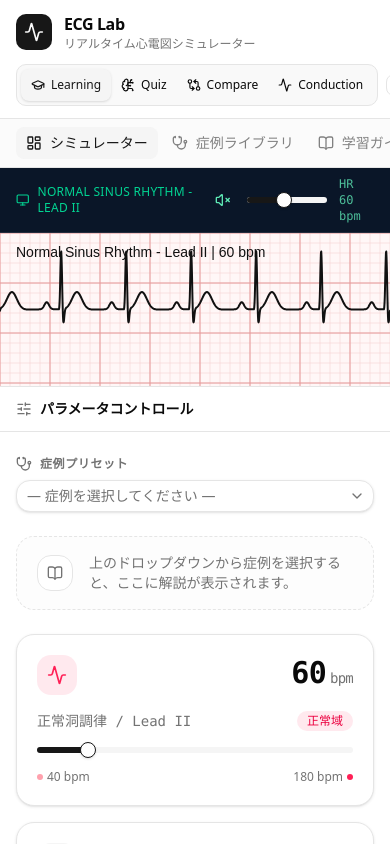
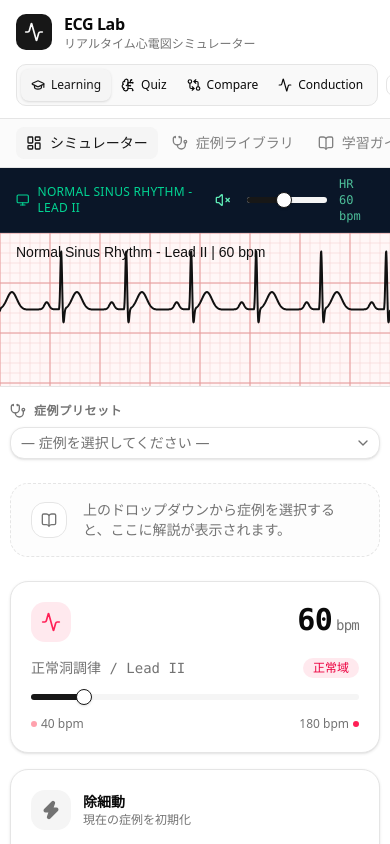
Before and after one commit to ku-maker/ECG-lab, a Next.js app: page / in a window 390 px wide. Built offline with nearby package versions, Linux system fonts and the light colour scheme.

Commit message:
improve mobile learning readability

```diff
--- a/components/CaseExplanationCard.tsx
+++ b/components/CaseExplanationCard.tsx
@@ -107,7 +107,7 @@ export function CaseExplanationCard({
   return (
     <div
       className={cn(
-        "flex gap-4 rounded-2xl border px-5 py-4 shadow-lg transition-all duration-500",
+        "rounded-2xl border px-3 py-3 shadow-lg transition-all duration-500 md:flex md:gap-4 md:px-5 md:py-4",
         config.containerClass,
         config.glowClass
       )}
@@ -117,7 +117,7 @@ export function CaseExplanationCard({
       {/* アイコン */}
       <div
         className={cn(
-          "flex size-10 shrink-0 items-center justify-center rounded-xl",
+          "hidden size-10 shrink-0 items-center justify-center rounded-xl md:flex",
           config.iconClass
         )}
       >
@@ -127,6 +127,14 @@ export function CaseExplanationCard({
       {/* テキスト */}
       <div className="min-w-0 flex-1">
         <div className="mb-1.5 flex flex-wrap items-center gap-2">
+          <span
+            className={cn(
+              "flex size-7 shrink-0 items-center justify-center rounded-lg md:hidden",
+              config.iconClass
+            )}
+          >
+            <Icon className="size-4" aria-hidden />
+          </span>
           <h3 className="text-sm font-bold tracking-tight md:text-base">
             {selectedCase.label}
           </h3>
@@ -147,20 +155,20 @@ export function CaseExplanationCard({
             {config.label}
           </span>
         </div>
-        <div className="space-y-5">
+        <div className="space-y-4 md:space-y-5">
           <section className="space-y-2">
             <div className="flex items-center gap-2 text-xs font-semibold uppercase tracking-wider text-foreground/80">
               <BookOpen className="size-3.5 text-muted-foreground" aria-hidden />
               Overview
             </div>
-            <p className="text-sm leading-relaxed text-muted-foreground">
+            <p className="text-sm leading-6 text-muted-foreground md:leading-relaxed">
               {selectedCase.description}
             </p>
           </section>
 
           <ObservationGuideCard ecgCase={selectedCase} />
 
-          <div className="grid gap-5 lg:grid-cols-2">
+          <div className="grid gap-4 lg:grid-cols-2 lg:gap-5">
             <EducationSection
               title="Key findings"
               icon={ListChecks}
--- a/components/ObservationGuideCard.tsx
+++ b/components/ObservationGuideCard.tsx
@@ -128,7 +128,7 @@ function getObservationGuide(ecgCase: ECGCase): ObservationGuideContent {
         title: "Atrial flutter",
         items: [
           item("Baseline", "F波様の鋸歯状", "key"),
-          item("RR", "伝導比により規則的なことが多い", "key"),
+          item("RR", "伝導比で規則的", "key"),
           item("P", "明瞭な洞性P波ではない"),
           item("QRS", "多くは狭い"),
           item("Pitfall", "AFより規則性が目立つことがある", "pitfall"),
@@ -249,7 +249,7 @@ export function ObservationGuideCard({ ecgCase }: ObservationGuideCardProps) {
   const guide = getObservationGuide(ecgCase);
 
   return (
-    <section className="space-y-3 rounded-xl border border-border bg-background/70 p-3 shadow-sm md:p-4">
+    <section className="space-y-3 rounded-xl border border-border bg-background/70 p-2.5 shadow-sm md:p-4">
       <div className="flex items-start gap-3">
         <div className="flex size-8 shrink-0 items-center justify-center rounded-lg bg-sky-500/10 text-sky-500">
           <Eye className="size-4" aria-hidden />
@@ -277,7 +277,7 @@ export function ObservationGuideCard({ ecgCase }: ObservationGuideCardProps) {
           >
             <span
               className={cn(
-                "mt-0.5 min-w-14 shrink-0 rounded-full px-2 py-0.5 text-center text-[11px] font-semibold leading-tight",
+                "mt-0.5 min-w-12 shrink-0 rounded-full px-2 py-0.5 text-center text-[11px] font-semibold leading-tight md:min-w-14",
                 badgeToneClass[guideItem.tone]
               )}
             >
--- a/components/layout/HybridLayout.tsx
+++ b/components/layout/HybridLayout.tsx
@@ -116,22 +116,24 @@ export function HybridLayout({
         </div>
       </section>
 
-      {/* 下部: コントロールパネル領域 (残りの高さをすべて割り当て、内部のみスクロール) */}
+      {/* 下部: 学習パネル領域 (残りの高さをすべて割り当て、内部のみスクロール) */}
       <section
-        aria-label="パラメータコントロール"
+        aria-label="学習パネル"
         className="flex min-h-0 flex-1 flex-col bg-background"
       >
-        <div className="flex shrink-0 items-center gap-2 border-b border-border px-4 py-3 md:px-6">
+        <div className="hidden shrink-0 items-center gap-2 border-b border-border px-4 py-3 md:flex md:px-6">
           <SlidersHorizontal
             className="size-4 text-muted-foreground"
             aria-hidden
           />
           <h2 className="text-sm font-semibold md:text-base">
-            パラメータコントロール
+            学習パネル
           </h2>
         </div>
 
-        <div className="flex-1 overflow-y-auto px-4 py-6 md:px-8 md:py-8">{dashboard}</div>
+        <div className="flex-1 overflow-y-auto px-2.5 py-4 md:px-8 md:py-8">
+          {dashboard}
+        </div>
       </section>
     </div>
   );
```
Also changed, not shown: 2 other files (tests, documents, lock files or other folders).
